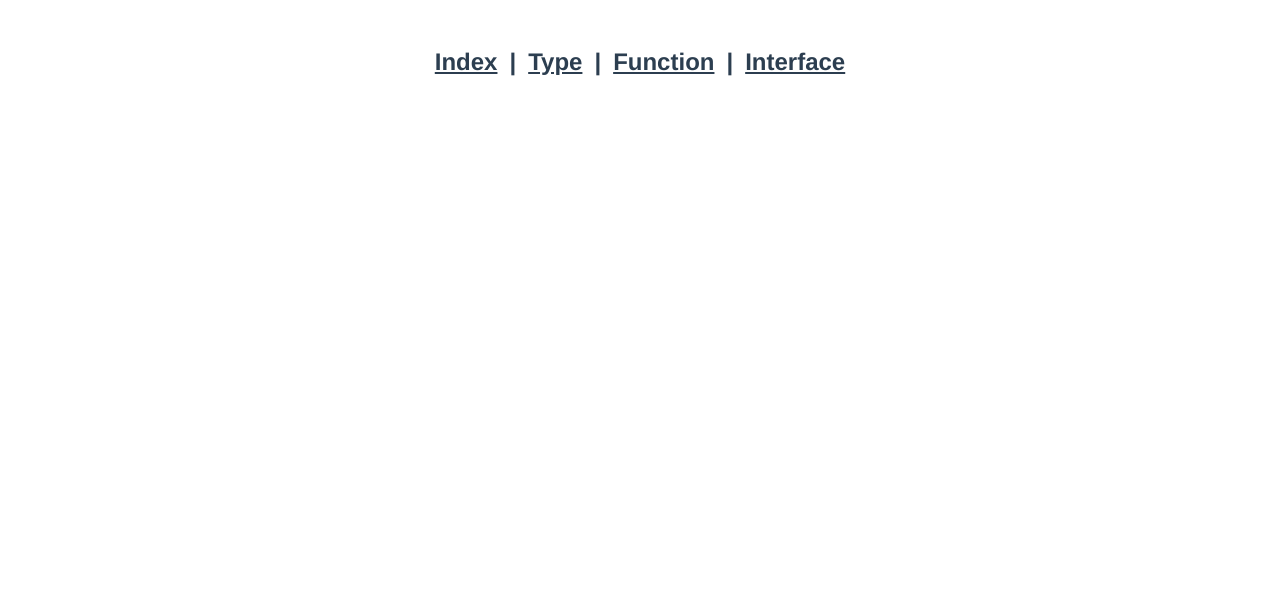
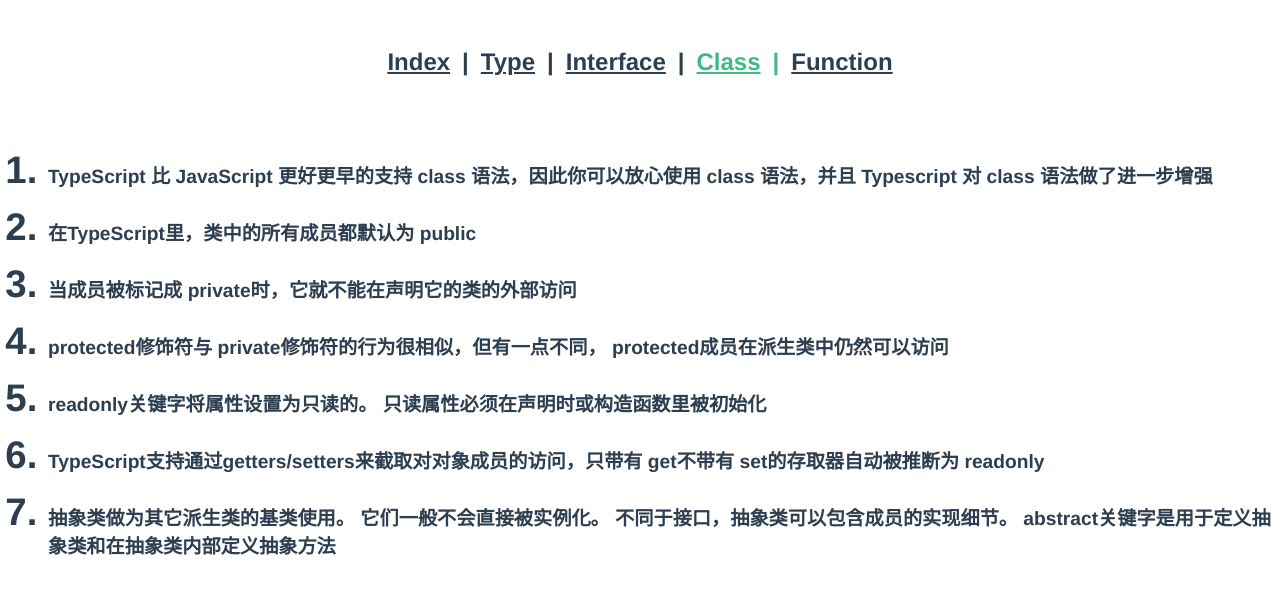
Before and after one commit to yinchengnuo/learnTypeScript, a Vue app: page /#/Class in a window 1280 px wide. Shown: the top 594 px of the page. Built offline with nearby package versions, Linux system fonts and the light colour scheme.

Commit message:
class ok

```diff
--- a/src/router/index.ts
+++ b/src/router/index.ts
@@ -4,8 +4,9 @@
 export const routes: Array<RouteRecordRaw> = [
   { path: '/', name: 'Index', component: Index },
   { path: '/Type', name: 'Type', component: () => import('@/views/Type.vue') },
-  { path: '/Function', name: 'Function', component: () => import('@/views/Function.vue') },
-  { path: '/Interface', name: 'Interface', component: () => import('@/views/Interface.vue') }
+  { path: '/Interface', name: 'Interface', component: () => import('@/views/Interface.vue') },
+  { path: '/Class', name: 'Class', component: () => import('@/views/Class.vue') },
+  { path: '/Function', name: 'Function', component: () => import('@/views/Function.vue') }
 ]
 
 const router = createRouter({
--- /dev/null
+++ b/src/views/Class.vue
@@ -0,0 +1,34 @@
+<template>
+  <ol>
+    <li v-for="item in list" :key="item" v-html="item" />
+  </ol>
+</template>
+
+<script lang="ts">
+export default {
+  setup (): { list: string[] } {
+    class Person {
+      public live = true
+      public name: string
+      public age: number
+      constructor (name: string, age: number) {
+        this.name = name
+        this.age = age
+      }
+    }
+
+    console.log(new Person('ycn', 18))
+    return {
+      list: [
+        'TypeScript 比 JavaScript 更好更早的支持 class 语法，因此你可以放心使用 class 语法，并且 Typescript 对 class 语法做了进一步增强',
+        '在TypeScript里，类中的所有成员都默认为 public',
+        '当成员被标记成 private时，它就不能在声明它的类的外部访问',
+        'protected修饰符与 private修饰符的行为很相似，但有一点不同， protected成员在派生类中仍然可以访问',
+        'readonly关键字将属性设置为只读的。 只读属性必须在声明时或构造函数里被初始化',
+        'TypeScript支持通过getters/setters来截取对对象成员的访问，只带有 get不带有 set的存取器自动被推断为 readonly',
+        '抽象类做为其它派生类的基类使用。 它们一般不会直接被实例化。 不同于接口，抽象类可以包含成员的实现细节。 abstract关键字是用于定义抽象类和在抽象类内部定义抽象方法'
+      ]
+    }
+  }
+}
+</script>
--- a/src/views/Interface.vue
+++ b/src/views/Interface.vue
@@ -13,6 +13,11 @@
       [_: string]: unknown
     }
 
+    interface Test {
+      name?: string,
+      age?: number
+    }
+
     function get (person : Person) {
       console.log(person.name)
     }
@@ -21,12 +26,36 @@
     }
     get({ name: 'ycn', sex: 0, height: 200 })
     set({ name: '' })
+
+    function setTest (test: Test) {
+      console.log(test)
+    }
+    setTest({ a: 123 } as Test)
+
+    interface mockInterface {
+      currentTime: Date
+    }
+
+    class Mock implements mockInterface {
+      currentTime = new Date()
+      constructor (public x: number, public y: number) {
+        console.log(123)
+      }
+    }
+
+    console.log(new Mock(1, 2))
+
     return {
       list: [
         '在 TypeScript 中，我们使用接口（Interfaces）来定义对象的类型',
-        'TypeScript 中的接口是一个非常灵活的概念，除了可用于对类的一部分行为进行抽象以外，也常用于对「对象的形状（Shape）」进行描述',
+        'TypeScript 中的接口是一个非常灵活的概念，除了可用于对类的一部分行为进行抽象以外，也常用于对「对象的形状（Shape」进行描述',
         '接口一般首字母大写，定义的变量比接口少了一些属性是不允许的，多一些属性也是不允许的，变量的形状必须和接口的形状保持一致',
-        '有时我们希望不要完全匹配一个形状，那么可以用可选属性，可选属性的含义是该属性可以不存在，这时仍然不允许添加未定义的属性'
+        '有时我们希望不要完全匹配一个形状，那么可以用可选属性，可选属性的含义是该属性可以不存在，这时仍然不允许添加未定义的属性',
+        '一些对象属性只能在对象刚刚创建的时候修改其值，你可以在属性名前用 readonly 来指定只读属性',
+        'TypeScript 具有 ReadonlyArray<T> 类型，它与 Array<T> 相似，只是把所有可变方法去掉了，因此可以确保数组创建后再也不能被修改',
+        '接口能够描述JavaScript中对象拥有的各种各样的外形。 除了描述带有属性的普通对象外，接口也可以描述函数类型',
+        'TypeScript也能够用它来明确的强制一个类去符合某种契约',
+        '和类一样，接口也可以相互继承。 这让我们能够从一个接口里复制成员到另一个接口里，可以更灵活地将接口分割到可重用的模块里'
       ]
     }
   }
```
